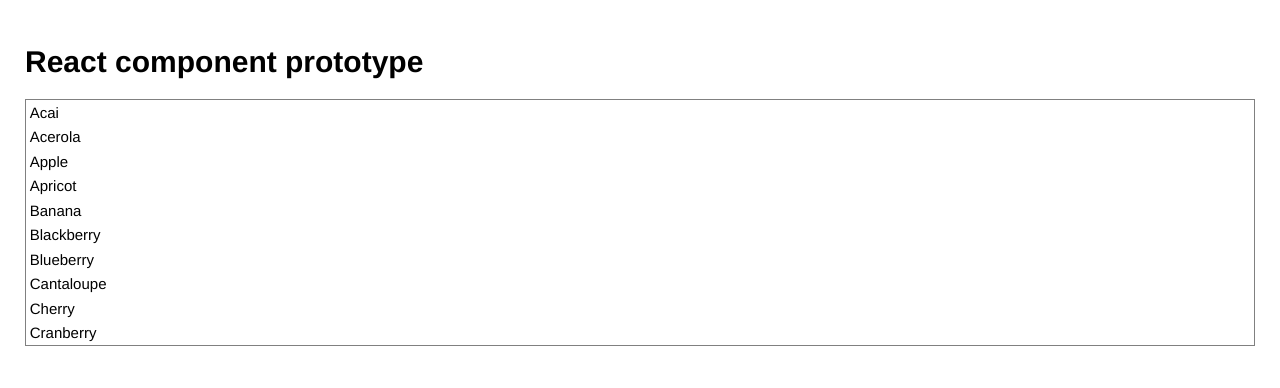
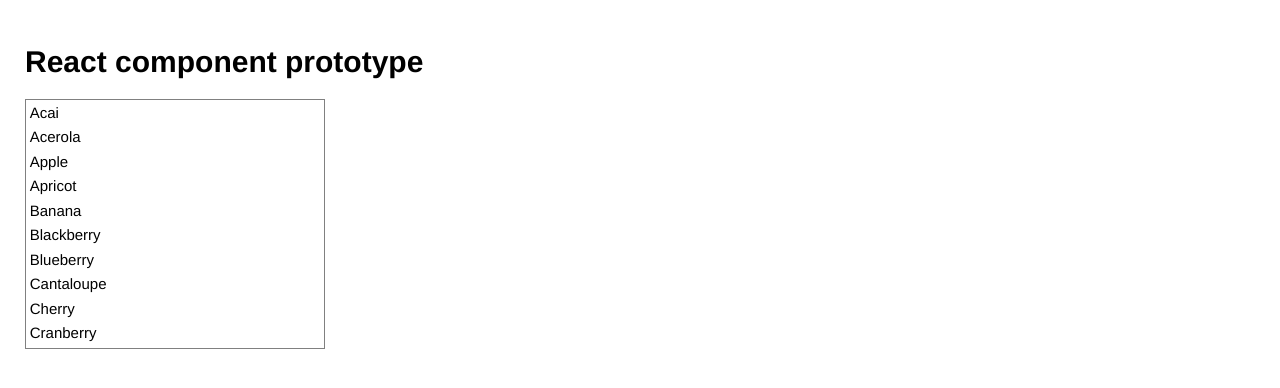
Before and after one commit to elix/elix-react-components, a React app: page / in a window 1280 px wide. Shown: the top 388 px of the page. Built offline with nearby package versions, Linux system fonts and the light colour scheme.

Commit message:
Limit vertical height of list to start working on scrolling.

```diff
--- a/demos.css
+++ b/demos.css
@@ -14,3 +14,18 @@ p,
 li {
   max-width: 800px;
 }
+
+.demo {
+  display: inline-block;
+  position: relative;
+}
+
+.small {
+  height: 180px;
+  width: 250px;
+}
+
+.medium {
+  height: 250px;
+  width: 300px;
+}
--- a/index.html
+++ b/index.html
@@ -8,7 +8,8 @@
 </head>
 
 <body>
-	<div id="root"></div>
+	<h1>React component prototype</h1>
+	<div id="root" class="demo medium"></div>
 </body>
 
 </html>
--- a/src/app.jsx
+++ b/src/app.jsx
@@ -7,9 +7,7 @@ class App extends React.Component {
 
   render() {
     return (
-      <div>
-        <h1>React component prototype</h1>
-        <ListBox aria-label="Fruits">
+      <ListBox aria-label="Fruits" style={{ height: '100%' }}>
         <div>Acai</div>
         <div>Acerola</div>
         <div>Apple</div>
@@ -20,8 +18,40 @@ class App extends React.Component {
         <div>Cantaloupe</div>
         <div>Cherry</div>
         <div>Cranberry</div>
+        <div>Currant</div>
+        <div>Date</div>
+        <div>Durian</div>
+        <div>Fig</div>
+        <div>Goji berry</div>
+        <div>Gooseberry</div>
+        <div>Grape</div>
+        <div>Grapefruit</div>
+        <div>Honeydew</div>
+        <div>Jackfruit</div>
+        <div>Kiwi</div>
+        <div>Kumquat</div>
+        <div>Lemon</div>
+        <div>Lime</div>
+        <div>Lychee </div>
+        <div>Mango</div>
+        <div>Mangosteen</div>
+        <div>Mulberry</div>
+        <div>Nectarine</div>
+        <div>Orange</div>
+        <div>Papaya</div>
+        <div>Passion Fruit</div>
+        <div>Peach</div>
+        <div>Pear</div>
+        <div>Pineapple</div>
+        <div>Plum</div>
+        <div>Pomegranate</div>
+        <div>Pomelo</div>
+        <div>Prickly Pear</div>
+        <div>Raspberry</div>
+        <div>Strawberry</div>
+        <div>Tangerine</div>
+        <div>Watermelon</div>
       </ListBox>
-      </div>
     );
   }
 
--- a/src/components/ListBox.js
+++ b/src/components/ListBox.js
@@ -46,14 +46,18 @@ export default class ListBox extends Base {
 
   listProps() {
     const base = super.listProps ? super.listProps() : {};
-    const style = {
+    const baseStyle = Object.assign({}, this.props.style, base.style);
+    const style = Object.assign({}, baseStyle, {
       'border': '1px solid gray',
       'boxSizing': 'border-box',
       'cursor': 'default',
       'display': 'flex',
       'flexDirection': 'column',
+      'overflowX': 'hidden',
+      'overflowY': 'scroll',
+      'WebkitOverflowScrolling': 'touch', /* for momentum scrolling */
       'WebkitTapHighlightColor': 'rgba(0, 0, 0, 0)'
-    };
+    });
     return Object.assign({}, base, {
       style
     });
--- a/src/mixins/KeyboardMixin.js
+++ b/src/mixins/KeyboardMixin.js
@@ -3,13 +3,21 @@ export default function KeyboardMixin(Base) {
 
     constructor(props) {
       super(props);
-      this.keydown = this.keydown.bind(this);
+      this.handleKeydown = this.handleKeydown.bind(this);
+    }
+
+    handleKeydown(event) {
+      const handled = this.keydown(event);
+      if (handled) {
+        event.preventDefault();
+        event.stopPropagation();
+      }
     }
 
     listProps() {
       const base = super.listProps ? super.listProps() : {};
       return Object.assign({}, base, {
-        onKeyDown: this.keydown,
+        onKeyDown: this.handleKeydown,
         tabIndex: this.props.tabIndex || 0
       });
     }
```
Lines whose indentation alone changed are shown as unchanged.
